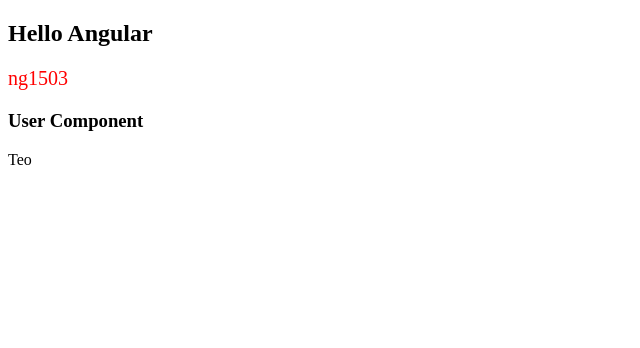
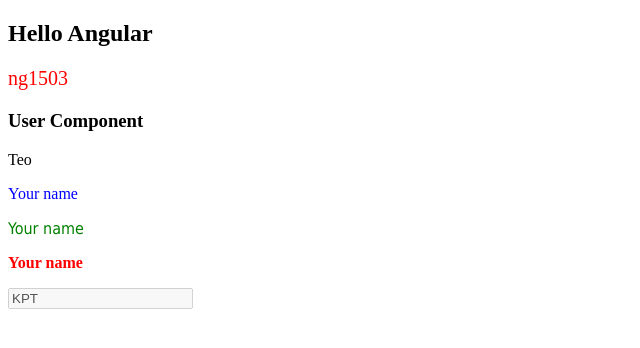
Before and after one commit to huongnguyen08/ng1503, an Angular app: page / in a window 1280 px wide. Shown: the top 348 px of the page, without its empty margins (0-640 px from the left). Built offline with nearby package versions, Linux system fonts and the light colour scheme.

Commit message:
data binding, style binding, prop binging

```diff
--- a/src/app/components/user.component.ts
+++ b/src/app/components/user.component.ts
@@ -5,17 +5,43 @@ import { Component } from '@angular/core';
     // templateUrl: './user.component.html'
     template: `
         <h3>User Component</h3>
-        <!-- data binding-->
+        <!-- data binding -->
         <p>{{ name }}</p>
+
+        <!-- style binding -->
+        <p [style.color]="1==2 ? redColor : blueColor" >Your name</p>
+
+        <!-- property binding -->
+        <p [id]="myId">Your name</p>
+        <p [class]="myClass">Your name</p>
+        <input [disabled]='isDisabled'  value="KPT" placeholder="Enter your name">
+
 
         <br><br><br><br><br><br><br>
     `
     ,
     styles: [
+        `
+        #your-name {
+            color: green;
+            font-family: Tahoma
+        }
+        .text-danger{
+            color: red
+        }
+        .text-bold{
+            font-weight: bold
+        }
+        `
     ]
 })
 export class UserComponent {
     name = 'Teo';
+    redColor = 'red';
+    blueColor = 'blue';
+    myId = 'your-name';
+    myClass = 'text-danger text-bold';
+    isDisabled = true;
 
     constructor() {
     }
```
